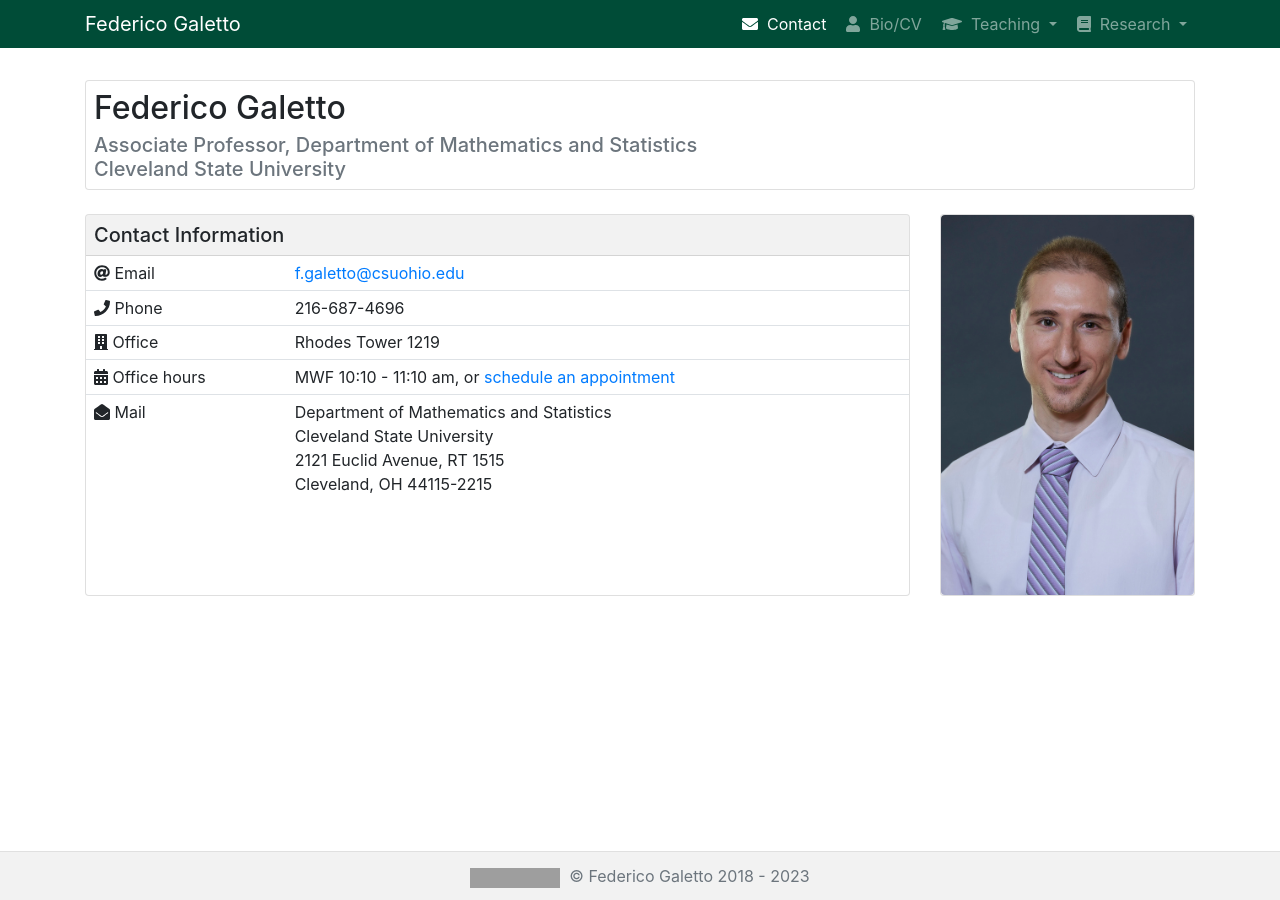
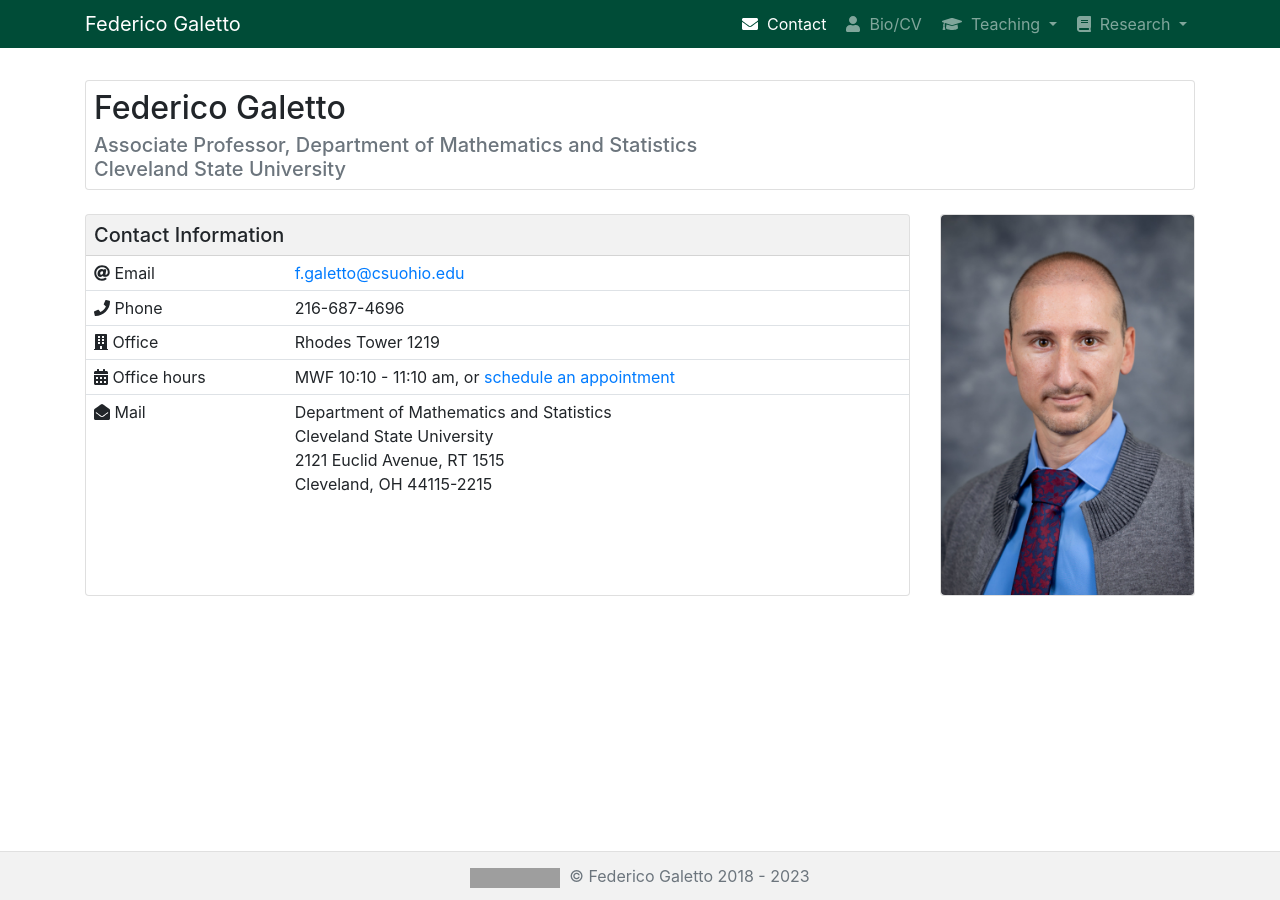
Before and after one commit to galettof/galettof.github.io, a Jekyll site: the page built from index.html, in a window 1280 px wide. Built offline with Jekyll 4.4.1, drawn with Linux system fonts in a browser that asks for light colours; nearby versions of some CDN libraries; grey boxes are pictures that could not be loaded.

Commit message:
new portrait fall 2023

```diff
--- a/index.html
+++ b/index.html
@@ -74,7 +74,7 @@ active: contact
   <div class="col-lg-3 col-md-4 d-flex">
 
     <div class="card text-center">
-      <img class="card-img-top rounded img-crop h-100" alt="Federico Galetto" src="img/portrait.jpg">
+      <img class="card-img-top rounded img-crop h-100" alt="Federico Galetto" src="img/portrait23.jpg">
     </div>
 
   </div>
```
Also changed, not shown: img/portrait23.jpg (added).
